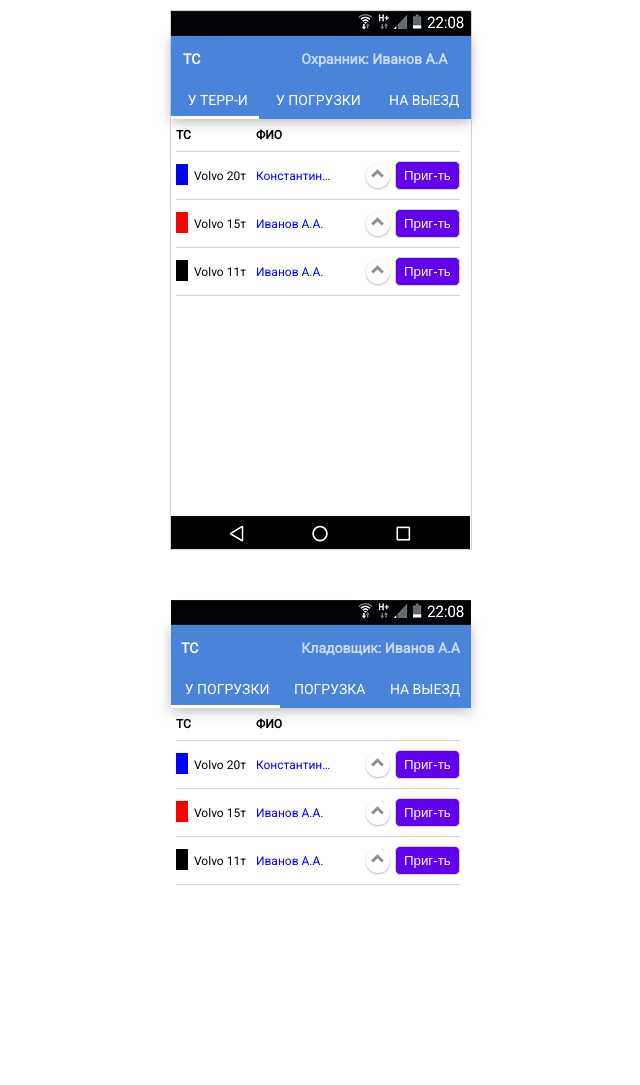
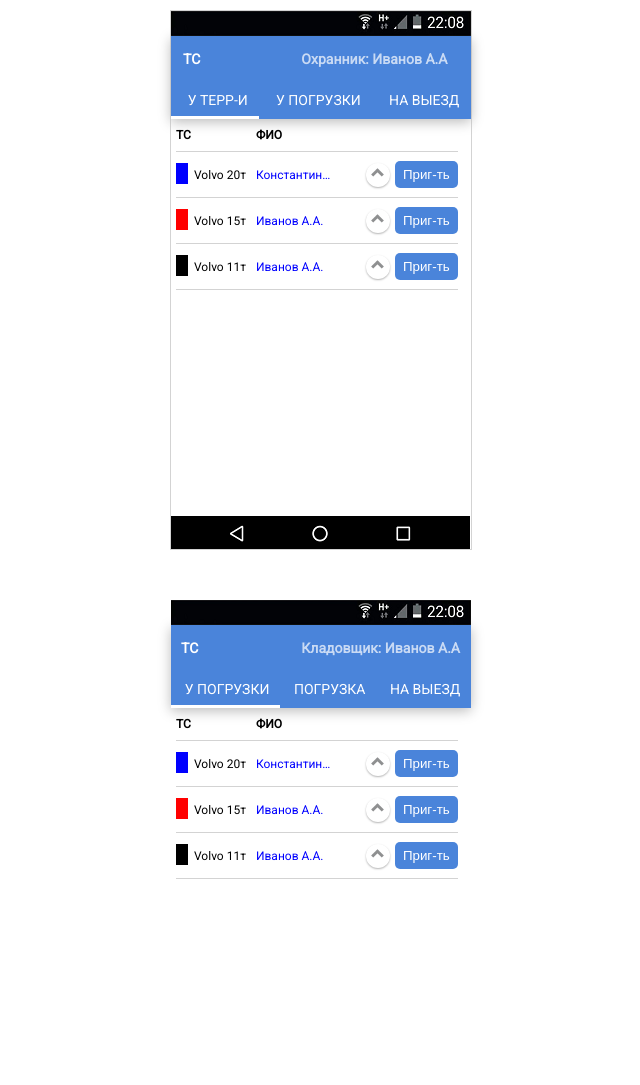
Before and after one commit to olegall/tms-mobile-ui, a plain HTML site: page index.html in a window 1280 px wide. Shown: the part 1808-2893 px from the top of the page, without its empty margins (319-959 px from the left). Drawn offline with nearby package versions, Linux system fonts and the light colour scheme.

Commit message:
Изменил цвет и улучшил стиль кнопок Пригласить

```diff
--- a/style.css
+++ b/style.css
@@ -480,10 +480,10 @@ table tbody td {
 #security-form .tableButton {
     color: white;
     padding: 6px 8px;
-	border: 1px solid lightgray;
+	border: none;
     border-radius: 5px;
 	cursor: pointer;
-    background: #6200ee;
+    background: #4a84da;
 }
 
 .near-territory .list-table td {
@@ -587,10 +587,10 @@ table tbody td {
 #storekeeper-form .tableButton {
     color: white;
     padding: 6px 8px;
-	border: 1px solid lightgray;
+	border: none;
     border-radius: 5px;
 	cursor: pointer;
-    background: #6200ee;
+    background: #4a84da;
 }
 
 .info-storekeeper table td:nth-child(2) {
```
